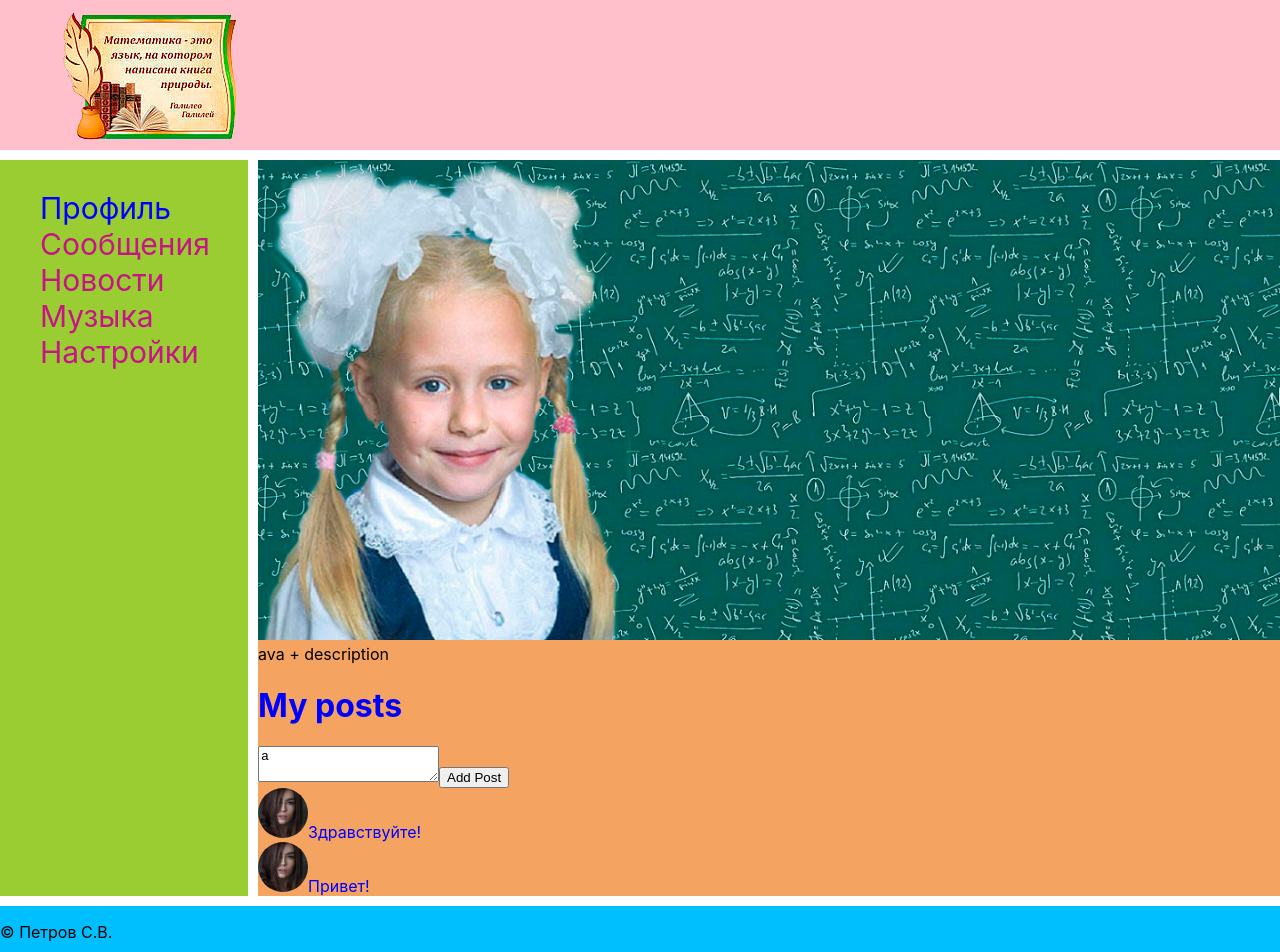
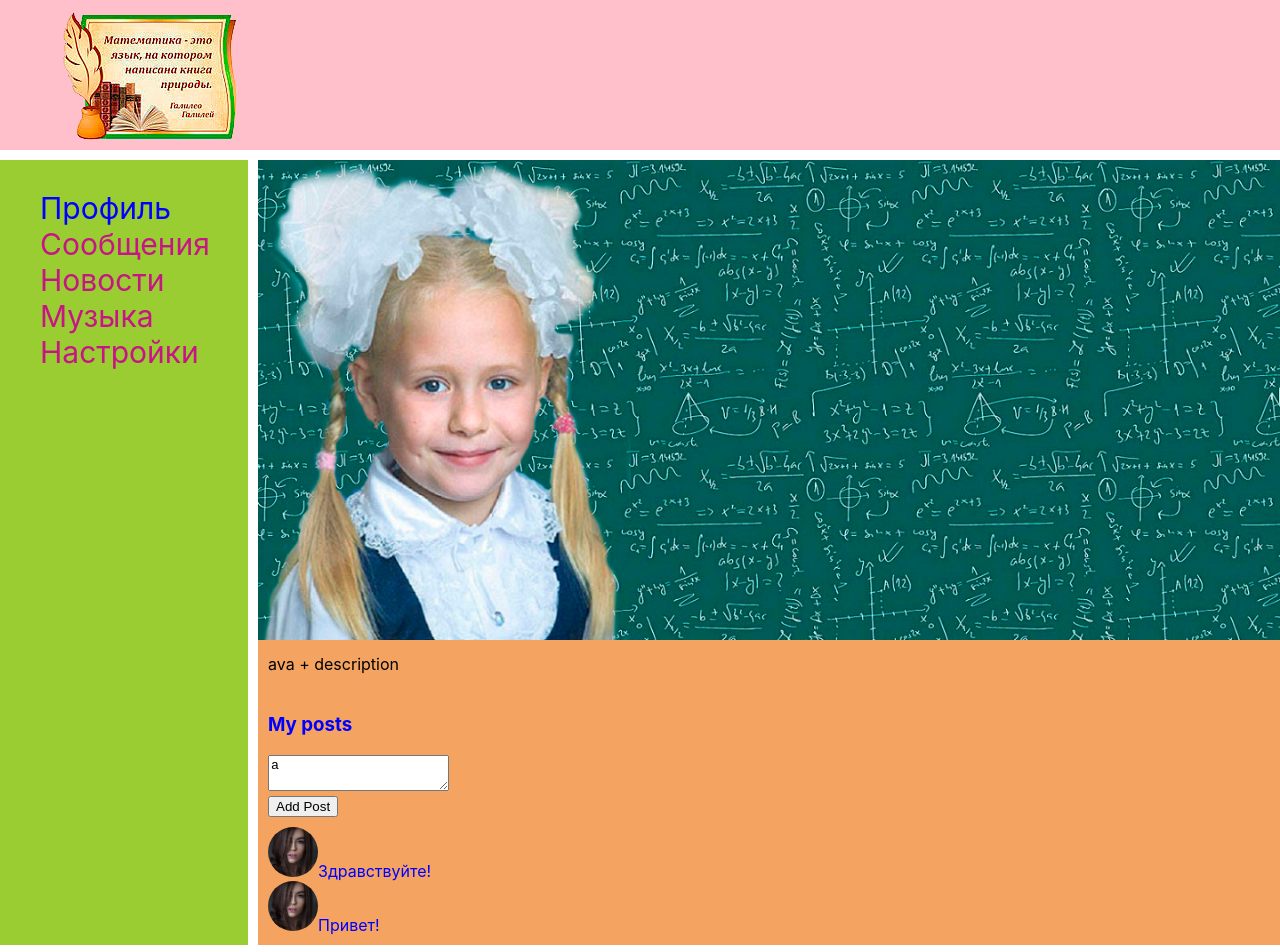
Before and after one commit to zerkalo70/lyubapidan, a React (Create React App) app: page /profile in a window 1280 px wide. Shown: the top 952 px of the page. Built offline with nearby package versions, Linux system fonts and the light colour scheme.

Commit message:
lesson 23

```diff
--- a/src/Components/Dialogs/dialogs.tsx
+++ b/src/Components/Dialogs/dialogs.tsx
@@ -1,21 +1,36 @@
 import React from "react";
 import s from "./dialogs.module.css";
 import {NavLink} from "react-router-dom";
+
+
+
+const DialogItem = (props: any) => {
+
+    let path = "/dialogs/" + props.id;
+
+    return (
+        <div className={s.dialog + " " + s.active}>
+            <NavLink to ={path}>{props.name}</NavLink>
+        </div>
+    )
+}
+
+function Message(props: any) {
+return (
+    <div className={s.message}>{props.message}</div>
+)
+}
 
 function Dialogs() {
     return (
         <div className={s.dialogs}>
             <div className={s.dialogsItems}>
-                <div className={s.dialog + " " + s.active}>
-                    <NavLink to = "/dialogs/1">Маша</NavLink>
-                </div>
-                <div className={s.dialog}>
-                    <NavLink to = "/dialogs/1">Даша</NavLink>
-                </div>
+                <DialogItem name = "Маша" id = "1"/>
+                <DialogItem name = "Даша" id = "2"/>
             </div>
             <div className={s.messages}>
-                <div className={s.message}>Привет!</div>
-                <div className={s.message}>Здорово!</div>
+                <Message message = "Привет"/>
+                <Message message = "Здорово!"/>
             </div>
         </div>
     )
--- a/src/Components/Profile/MyPosts/myPosts.module.css
+++ b/src/Components/Profile/MyPosts/myPosts.module.css
@@ -1,3 +1,8 @@
-.myPosts {
+.postsBlock {
+    padding: 10px;
     color: blue;
 }
+
+.posts {
+    margin-top: 10px;
+}
--- a/src/Components/Profile/MyPosts/myPosts.tsx
+++ b/src/Components/Profile/MyPosts/myPosts.tsx
@@ -4,15 +4,19 @@ import Post from "./Post/post";
 
 function MyPosts() {
     return (
-        <div className={s.myPosts}>
-            <h1>My posts</h1>
+        <div className={s.postsBlock}>
+            <h3>My posts</h3>
             <div>
-<textarea>a</textarea>
+                <div>
+                <textarea>a</textarea>
+                </div>
+                <div>
                 <button>Add Post</button>
+                </div>
             </div>
-            <div>
-                <Post message = "Здравствуйте!"/>
-                <Post message = "Привет!"/>
+            <div className={s.posts}>
+                <Post message="Здравствуйте!"/>
+                <Post message="Привет!"/>
             </div>
         </div>
     )
--- /dev/null
+++ b/src/Components/Profile/ProfileInfo/profileInfo.module.css
@@ -0,0 +1,7 @@
+.profileInfo img {
+    width: 100%;
+}
+
+.descriptionBlock {
+    padding: 10px;
+}
--- /dev/null
+++ b/src/Components/Profile/ProfileInfo/profileInfo.tsx
@@ -0,0 +1,19 @@
+import React from "react";
+import s from "./profileInfo.module.css";
+import LogoF2 from "../Images/LogoF2.jpg";
+
+
+function ProfileInfo() {
+    return (
+        <div className={s.profileInfo}>
+            <div>
+                <img className={s.main} src={LogoF2} alt="iso"/>
+            </div>
+            <div className={s.descriptionBlock}>
+                ava + description
+            </div>
+        </div>
+    )
+}
+
+export default ProfileInfo;
--- a/src/Components/Profile/profile.module.css
+++ b/src/Components/Profile/profile.module.css
@@ -1,3 +1,3 @@
-.profile img {
-    width: 100%;
-}
+/*.profile img {*/
+/*    width: 100%;*/
+/*}*/
--- a/src/Components/Profile/profile.tsx
+++ b/src/Components/Profile/profile.tsx
@@ -1,17 +1,13 @@
-import LogoF2 from "./Images/LogoF2.jpg";
 import React from "react";
 import s from "./profile.module.css";
 import MyPosts from "./MyPosts/myPosts";
+import ProfileInfo from "./ProfileInfo/profileInfo";
+
 
 function Profile() {
     return (
         <div className={s.profile}>
-            <div>
-                <img className={s.main} src={LogoF2} alt="iso"/>
-            </div>
-            <div>
-                ava + description
-            </div>
+            <ProfileInfo/>
             <MyPosts/>
             </div>
     )
```
